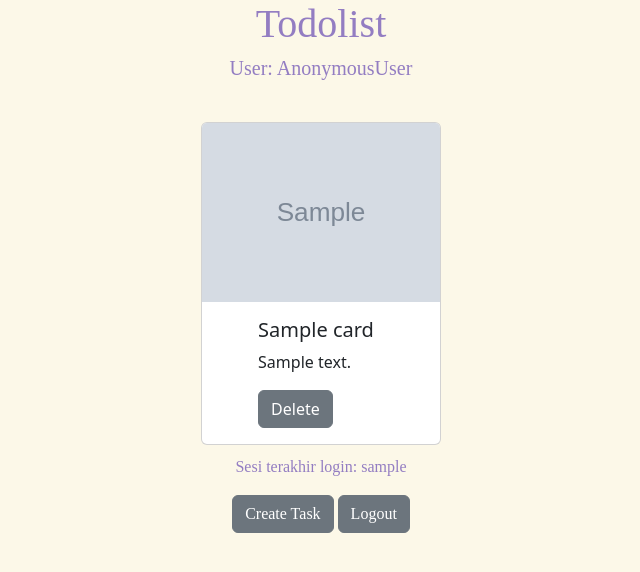
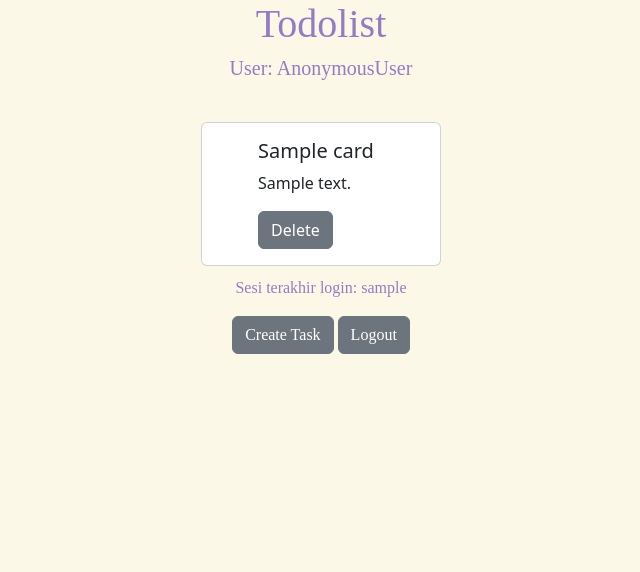
Before and after one commit to nabilaaarnn/Tugas-PBP-2, a Django app: template todolist/templates/todolist.html in a window 1280 px wide. Shown: the top 572 px of the page, without its empty margins (319-959 px from the left). Run offline with Django 4.2, Linux system fonts and the light colour scheme; the template is opened without the code that fills it: most values are stand-ins (such as "Sample title", 1, 10 or a date in 2020); grey boxes marked "Sample" are stand-in pictures.

Commit message:
Tugas 5 - Selesai

```diff
--- a/todolist/templates/todolist.html
+++ b/todolist/templates/todolist.html
@@ -56,13 +56,10 @@
 
   <br>
 
-  <div class = "container">
-
     <div class="d-flex justify-content-center align-items-center gap-3">
     {% for card in list_data %}
     {#  Single Card Template:#}
     <div class="card" style="width: 15rem; margin: 10px; align-items: center;">
-      <img src="{{ card.image }}" class="card-img-top" >
       <div class="card-body">
         <div style="display: flex; flex-direction: row">
           <h5 class="card-title">{{ card.title }}</h5>
@@ -75,8 +72,8 @@
             border-radius: 50%;
           "></div>
         </div>
-        <p class="card-text">{{ card.description }}</p>
-        <th><a href="{% url 'todolist:delete' card.id %}" input class="btn btn-secondary">Delete</a></button> </th>
+          <p class="card-text">{{ card.description }}</p>
+          <a href="{% url 'todolist:delete' card.id %}" input class="btn btn-secondary">Delete</a></button>
       </div>
     </div>
     {% endfor %}
```
Also changed, not shown: todolist/README/README.md (added).
